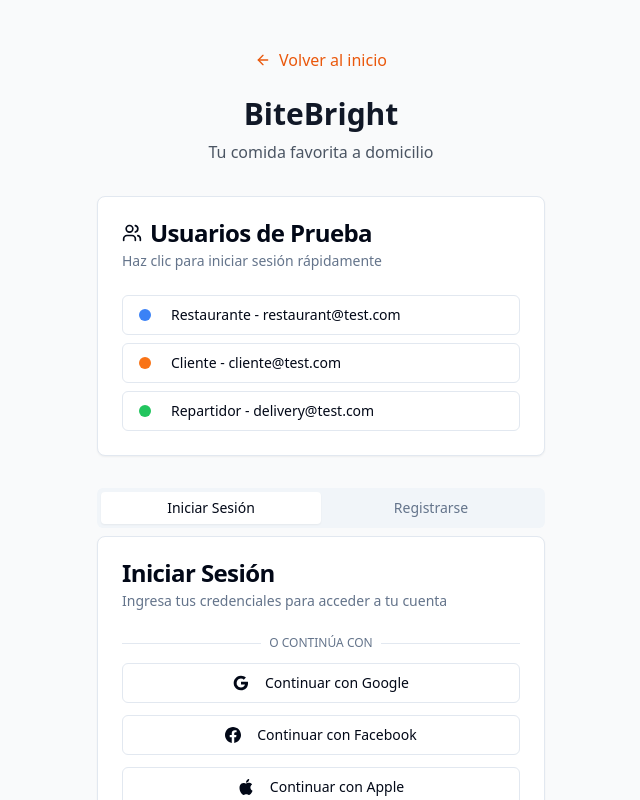
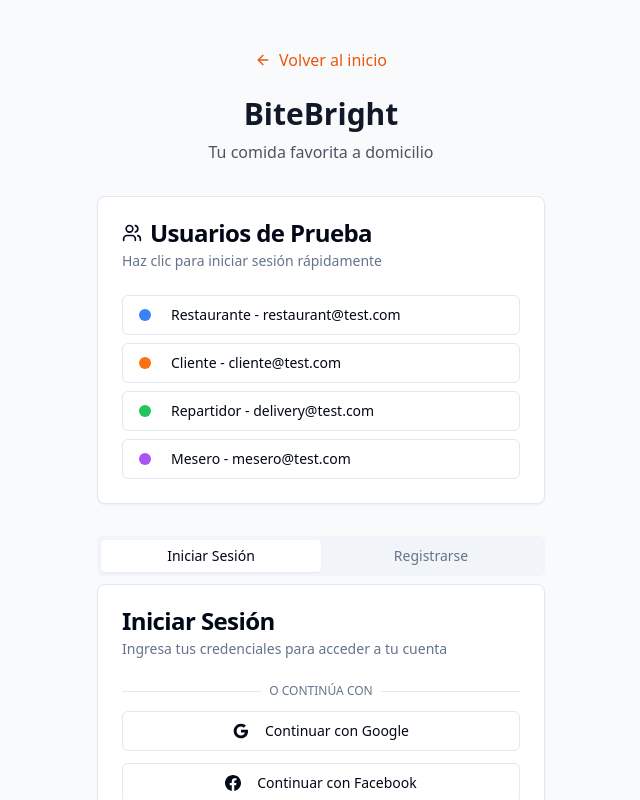
Before and after one commit to pablovsc/bite-bright-delivery, a React (Vite) app: page /auth in a window 1280 px wide. Shown: the top 800 px of the page, without its empty margins (319-959 px from the left). Built offline with nearby package versions, Linux system fonts and the light colour scheme.

Commit message:
Add mesero quick login button
Added a quick login button for the "mesero" role on the authentication page for easier access.

```diff
--- a/src/pages/Auth.tsx
+++ b/src/pages/Auth.tsx
@@ -78,6 +78,7 @@ const Auth = () => {
     { email: 'restaurant@test.com', password: 'restaurant', role: 'Restaurante', color: 'bg-blue-500' },
     { email: 'cliente@test.com', password: 'cliente', role: 'Cliente', color: 'bg-orange-500' },
     { email: 'delivery@test.com', password: 'delivery', role: 'Repartidor', color: 'bg-green-500' },
+    { email: 'mesero@test.com', password: 'mesero', role: 'Mesero', color: 'bg-purple-500' },
   ];
 
   return (
```
